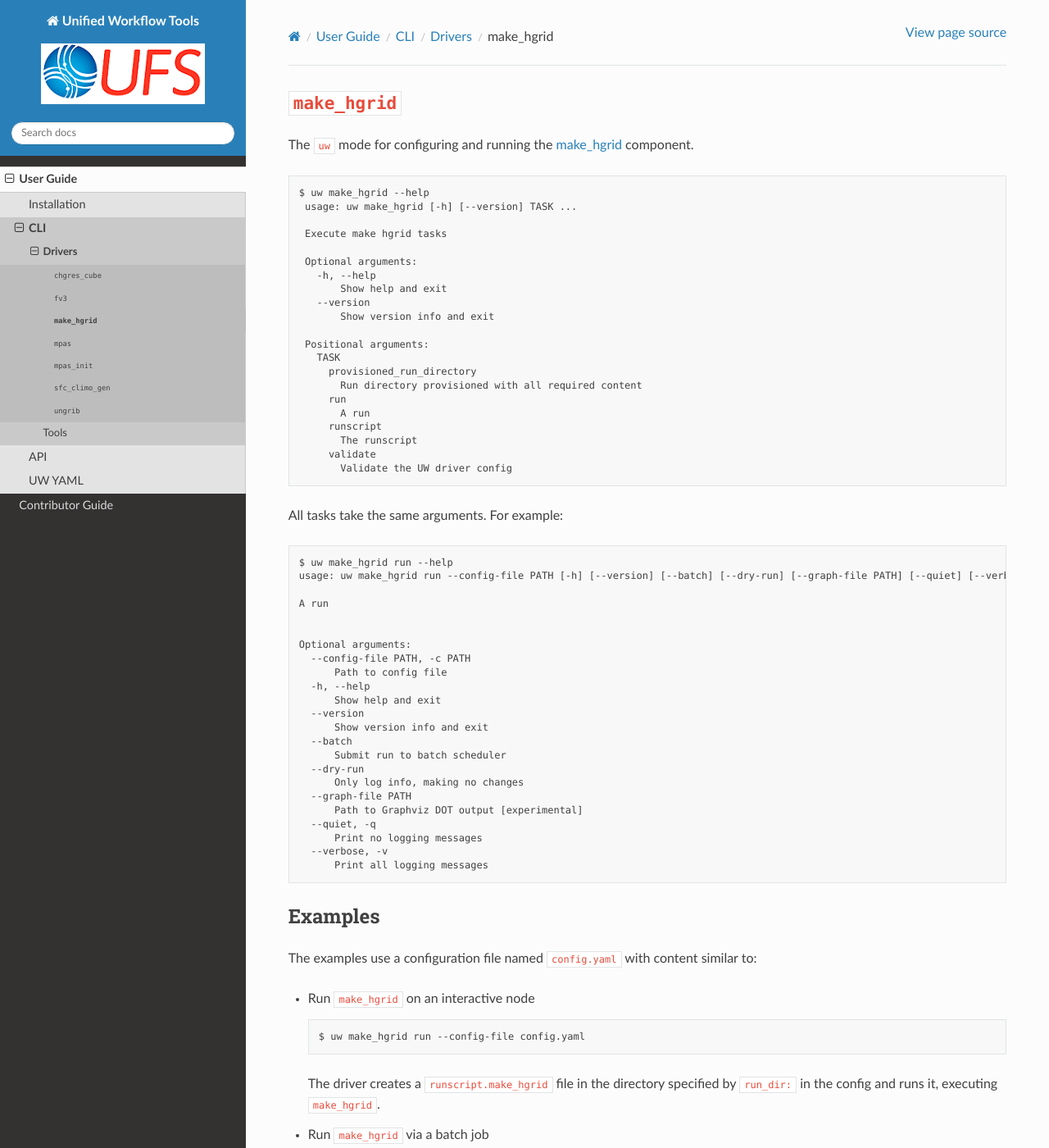
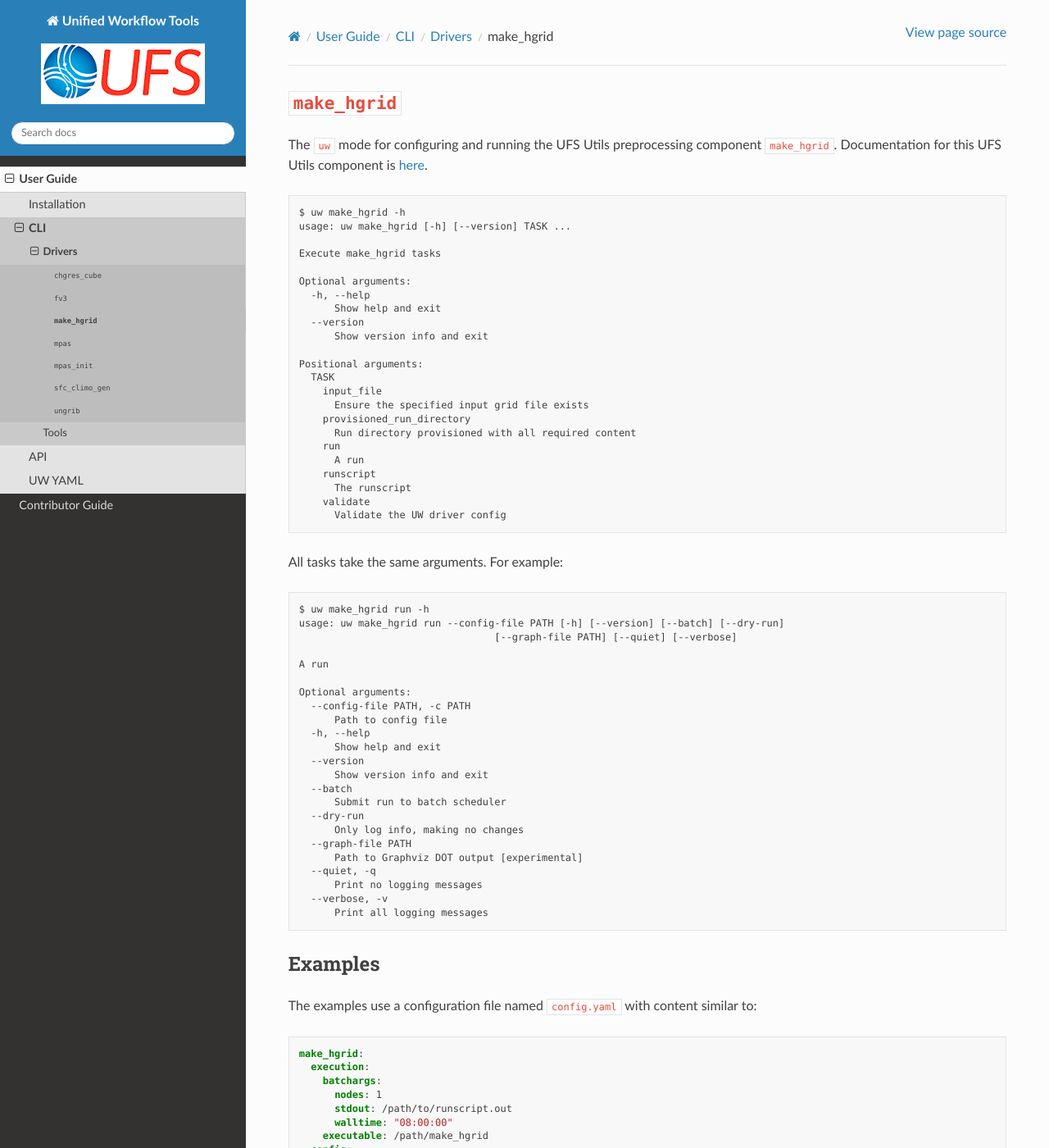
Before and after one commit to ufs-community/uwtools, a Sphinx documentation site: the page built from docs/sections/user_guide/cli/drivers/make_hgrid.rst, in a window 1280 px wide and 1400 px high. Shown: the whole window at 82% size. Built offline with Sphinx 7.4.7 and the Read the Docs theme 2.0.0, drawn with Linux system fonts in a browser that asks for light colours; the version number could not be read and is left out; some of the changed text lies outside the part shown.

Commit message:
small doc update

```diff
--- a/docs/sections/user_guide/cli/drivers/make_hgrid.rst
+++ b/docs/sections/user_guide/cli/drivers/make_hgrid.rst
@@ -1,59 +1,61 @@
 ``make_hgrid``
 ==============
 
-The ``uw`` mode for configuring and running the :ufs-utils:`make_hgrid<make-hgrid>` component.
+The ``uw`` mode for configuring and running the UFS Utils preprocessing component ``make_hgrid``. Documentation for this UFS Utils component is :ufs-utils:`here <make-hgrid>`.
 
 .. code-block:: text
 
-   $ uw make_hgrid --help
-    usage: uw make_hgrid [-h] [--version] TASK ...
+   $ uw make_hgrid -h
+   usage: uw make_hgrid [-h] [--version] TASK ...
 
-    Execute make hgrid tasks
+   Execute make_hgrid tasks
 
-    Optional arguments:
-      -h, --help
-          Show help and exit
-      --version
-          Show version info and exit
+   Optional arguments:
+     -h, --help
+         Show help and exit
+     --version
+         Show version info and exit
 
-    Positional arguments:
-      TASK
-        provisioned_run_directory
-          Run directory provisioned with all required content
-        run
-          A run
-        runscript
-          The runscript
-        validate
-          Validate the UW driver config
+   Positional arguments:
+     TASK
+       input_file
+         Ensure the specified input grid file exists
+       provisioned_run_directory
+         Run directory provisioned with all required content
+       run
+         A run
+       runscript
+         The runscript
+       validate
+         Validate the UW driver config
 
 All tasks take the same arguments. For example:
 
 .. code-block:: text
 
-    $ uw make_hgrid run --help
-    usage: uw make_hgrid run --config-file PATH [-h] [--version] [--batch] [--dry-run] [--graph-file PATH] [--quiet] [--verbose]
+   $ uw make_hgrid run -h
+   usage: uw make_hgrid run --config-file PATH [-h] [--version] [--batch] [--dry-run]
+                                    [--graph-file PATH] [--quiet] [--verbose]
 
-    A run
+   A run
 
-
-    Optional arguments:
-      --config-file PATH, -c PATH
-          Path to config file
-      -h, --help
-          Show help and exit
-      --version
-          Show version info and exit
-      --batch
-          Submit run to batch scheduler
-      --dry-run
-          Only log info, making no changes
-      --graph-file PATH
-          Path to Graphviz DOT output [experimental]
-      --quiet, -q
-          Print no logging messages
-      --verbose, -v
-          Print all logging messages
+   Optional arguments:
+     --config-file PATH, -c PATH
+         Path to config file
+     -h, --help
+         Show help and exit
+     --version
+         Show version info and exit
+     --batch
+         Submit run to batch scheduler
+     --dry-run
+         Only log info, making no changes
+     --graph-file PATH
+         Path to Graphviz DOT output [experimental]
+     --quiet, -q
+         Print no logging messages
+     --verbose, -v
+         Print all logging messages
 
 Examples
 ^^^^^^^^
@@ -77,6 +79,7 @@
 * Run ``make_hgrid`` via a batch job
 
   .. code-block:: text
+
      $ uw make_hgrid run --config-file config.yaml --batch
 
   The driver creates a ``runscript.make_hgrid`` file in the directory specified by ``run_dir:`` in the config and submits it to the batch system. Running with ``--batch`` requires a correctly configured ``platform:`` block in ``config.yaml``, as well as appropriate settings in the ``execution:`` block under ``make_hgrid:``.
@@ -84,9 +87,5 @@
 * Specifying the ``--dry-run`` flag results in the driver logging messages about actions it would have taken, without actually taking any.
 
   .. code-block:: text
+
      $ uw make_hgrid run --config-file config.yaml --batch --dry-run
-
-* The ``run`` task depends on the other available tasks and executes them as prerequisites. It is possible to execute any task directly, which entails execution of any of *its* dependencies. For example, to create an ``make_hgrid`` run directory provisioned with all the files, directories, symlinks, etc. required per the configuration file:
-
-  .. code-block:: text
-     $ uw make_hgrid provisioned_run_directory --config-file config.yaml --batch
```
Also changed, not shown: other parts of docs/sections/user_guide/cli/drivers/make_hgrid.rst (+1 -1 lines).
